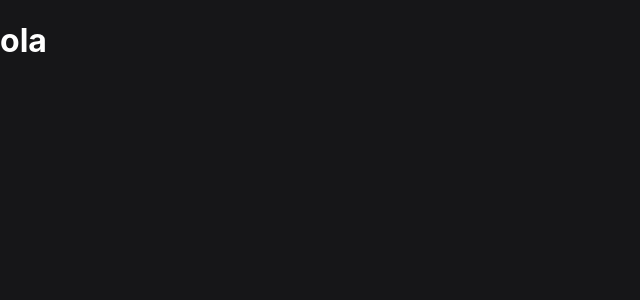
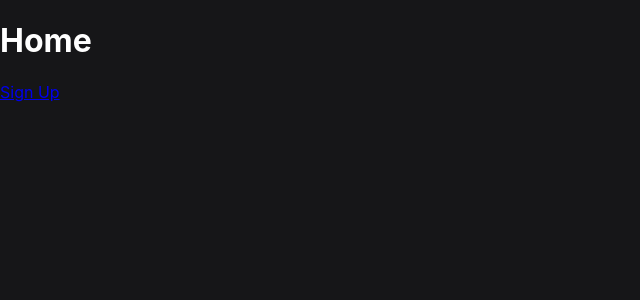
Before and after one commit to moisesnetouou/daily-ui, a React (Vite) app: page / in a window 1280 px wide. Shown: the top 300 px of the page, without its empty margins (0-640 px from the left). Built offline with nearby package versions, Linux system fonts and the light colour scheme.

Commit message:
feat: React Router Dom added and routes configured.

```diff
--- a/package.json
+++ b/package.json
@@ -10,7 +10,8 @@
   "dependencies": {
     "@stitches/react": "^1.2.8",
     "react": "^18.0.0",
-    "react-dom": "^18.0.0"
+    "react-dom": "^18.0.0",
+    "react-router-dom": "6"
   },
   "devDependencies": {
     "@types/react": "^18.0.0",
--- a/src/App.tsx
+++ b/src/App.tsx
@@ -1,8 +1,13 @@
+import { BrowserRouter as Router } from 'react-router-dom';
 import { globalStyles } from '../stitches.config';
-import { SignUp } from './pages/001-SignUp';
+import MainRoutes from './routes';
 
 export function App() {
   globalStyles();
 
-  return <SignUp />;
+  return (
+    <Router>
+      <MainRoutes />
+    </Router>
+  );
 }
--- /dev/null
+++ b/src/pages/Home/index.tsx
@@ -0,0 +1,8 @@
+export function Home() {
+  return (
+    <main>
+      <h1>Home</h1>
+      <a href="/challenge/001">Sign Up</a>
+    </main>
+  );
+}
--- a/src/pages/001-SignUp/styles.ts
+++ b/src/pages/challenges/001-SignUp/styles.ts
@@ -1,4 +1,4 @@
-import { styled } from '../../../stitches.config';
+import { styled } from '../../../../stitches.config';
 
 export const SignUpContainer = styled('main', {
   backgroundColor: '$blueBrandZero',
--- /dev/null
+++ b/src/routes/index.tsx
@@ -0,0 +1,13 @@
+import { Routes, Route } from 'react-router-dom';
+import { SignUp } from '../pages/challenges/001-SignUp';
+import { Home } from '../pages/Home';
+
+export default function MainRoutes() {
+  return (
+    <Routes>
+      <Route path="/" element={<Home />} />
+
+      <Route path="/challenge/001" element={<SignUp />} />
+    </Routes>
+  );
+}
```
Also changed, not shown: src/pages/challenges/001-SignUp/index.tsx (renamed from src/pages/001-SignUp/index.tsx), 1 other file (tests, documents, lock files or other folders).
